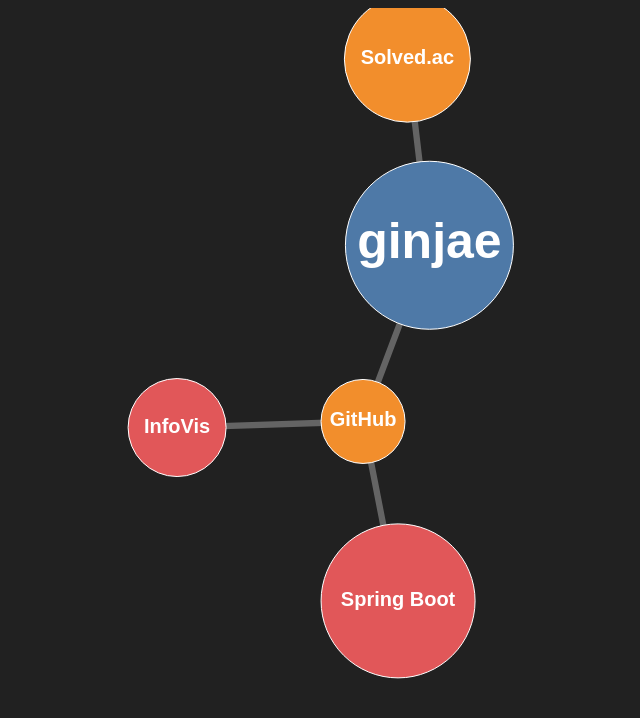
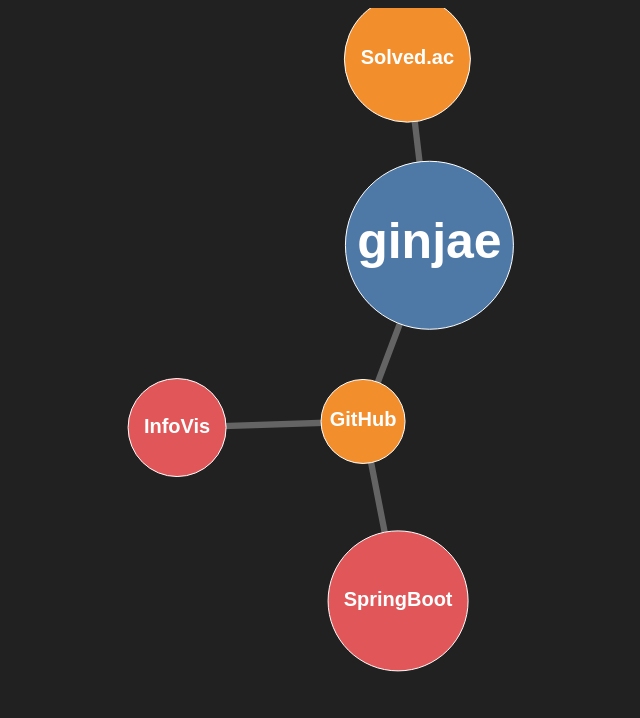
Before and after one commit to ginjae/ginjae.github.io, a plain HTML site: page index.html in a window 1280 px wide. Shown: the whole page, without its empty margins (293-933 px from the left). Drawn offline with nearby package versions, Linux system fonts and the light colour scheme.

Commit message:
Update index.html

```diff
--- a/index.html
+++ b/index.html
@@ -15,13 +15,13 @@
       { id: "   ginjae   ", url: "https://ginjae.github.io", group: 0},
       { id: "GitHub", url: "https://github.com/ginjae", group: 2},
       { id: "InfoVis", url: "https://ginjae.github.io/gyeongju", group: 1},
-      { id: "Spring Boot", url: "http://springboot-blog-env.eba-amscp3sq.ap-northeast-2.elasticbeanstalk.com/articles", group: 1},
+      { id: "SpringBoot", url: "http://springboot-blog-env.eba-amscp3sq.ap-northeast-2.elasticbeanstalk.com/articles", group: 1},
       { id: "Solved.ac", url: "https://solved.ac/profile/jamk", group: 2},
     ];
     const ls = [
       { source: "   ginjae   ", target: "GitHub", value: 40},
       { source: "InfoVis", target: "GitHub", value: 40},
-      { source: "Spring Boot", target: "GitHub", value: 40},
+      { source: "SpringBoot", target: "GitHub", value: 40},
       { source: "   ginjae   ", target: "Solved.ac", value: 40},
     ]
     const data = {
```
